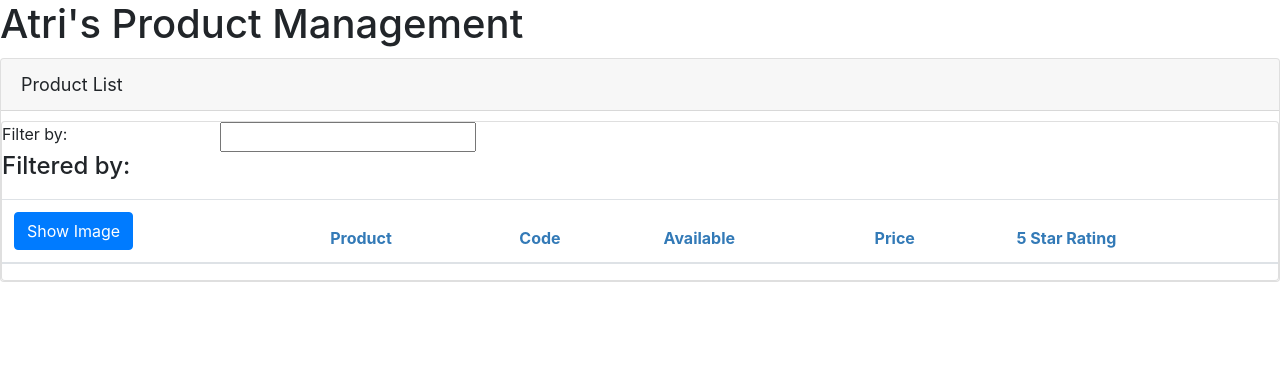
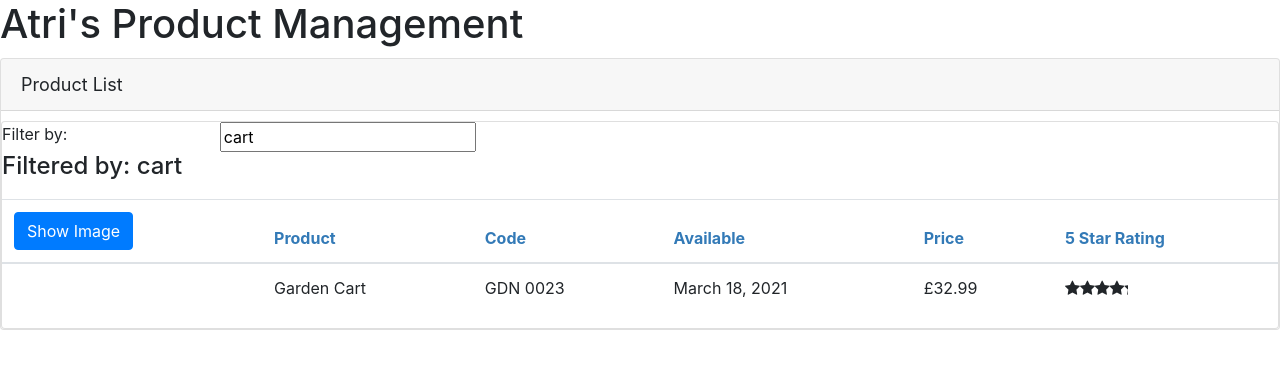
Before and after one commit to hegde-atri/APM, an Angular app: page / in a window 1280 px wide. Shown: the top 368 px of the page. Built offline with nearby package versions, Linux system fonts and the light colour scheme.

Commit message:
passing data between nested Components

```diff
--- a/src/app/app.component.html
+++ b/src/app/app.component.html
@@ -1,7 +1,8 @@
 <!--The content below is only a placeholder and can be replaced.-->
-<div style="text-align:center">
+<!--<div style="text-align:center">
   <h1>
     TaDa! Welcome to {{title}}!!
   </h1>
   ... Starter Files ...
 </div>
+-->
--- a/src/app/app.module.ts
+++ b/src/app/app.module.ts
@@ -5,12 +5,14 @@
 import { AppComponent } from './app.component';
 import { ProductListComponent } from './products/product-list.component';
 import { ConvertToSpacesPipe } from './shared/convert-to-spaces.pip';
+import { StarComponent } from './shared/star.component';
 
 @NgModule({
   declarations: [
     AppComponent,
     ProductListComponent,
-    ConvertToSpacesPipe
+    ConvertToSpacesPipe,
+    StarComponent
   ],
   imports: [
     BrowserModule,
--- a/src/app/products/product-list.component.html
+++ b/src/app/products/product-list.component.html
@@ -11,7 +11,7 @@
       <div class = 'col-md-2'>Filter by:</div>
       <div class='col-md-4'>
         <input type='text'
-            [(ngModel)]='listFilter'>
+            [(ngModel)]='listFilter' >
       </div>
     </div>
 
@@ -57,7 +57,10 @@
             <td>{{ product.productCode | convertToSpaces:'-'}}</td>
             <td>{{ product.releaseDate }}</td>
             <td>{{ product.price | currency:'GBP':'symbol':'1.2-2' }}</td>
-            <td>{{ product.starRating }}</td>
+            <td><pm-star [rating]='product.starRating'
+              (ratingClicked)='onRatingClicked($event)'>
+            </pm-star>
+            </td>
           </tr>
         </tbody>
       </table>
--- a/src/app/products/product-list.component.ts
+++ b/src/app/products/product-list.component.ts
@@ -57,7 +57,12 @@
   }
 
   ngOnInit(): void{
-    this._listFilter = '';
+    this._listFilter = 'cart';
+    this.filteredProducts = this.performFilter(this._listFilter);
+  }
+
+  onRatingClicked(message: string): void{
+    this.pageTitle = 'Product List: ' + message;
   }
 
 }
--- a/src/app/shared/star.component.html
+++ b/src/app/shared/star.component.html
@@ -1,6 +1,7 @@
 <div class="crop"
      [style.width.px]="cropWidth"
-     [title]="rating">
+     [title]="rating"
+     (click)='onClick()'>
   <div style="width: 75px">
     <span class="fa fa-star"></span>
     <span class="fa fa-star"></span>
--- /dev/null
+++ b/src/app/shared/star.component.ts
@@ -0,0 +1,21 @@
+import { Component, EventEmitter, Input, OnChanges, Output } from "@angular/core";
+
+@Component({
+  selector: 'pm-star',
+  templateUrl: './star.component.html',
+  styleUrls: ['./star.component.css']
+})
+//OnChanges only listens to changes in input properties.
+export class StarComponent implements OnChanges{
+  @Input() rating: number = 0;
+  cropWidth: number = 0;
+  @Output() ratingClicked: EventEmitter<string> = new EventEmitter<string>();
+
+  ngOnChanges(): void{
+    this.cropWidth = this.rating * 75/5;
+  }
+
+  onClick(): void{
+    this.ratingClicked.emit(`The rating ${this.rating} was clicked!`);
+  }
+}
```
Also changed, not shown: package.json (line endings or trailing spaces).
